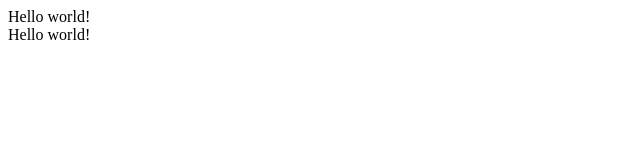
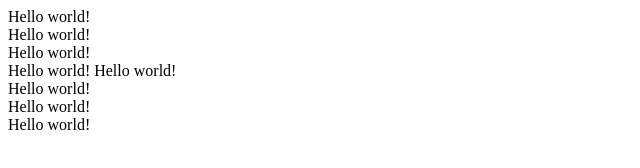
Before and after one commit to cho-sy/fastcampus_FE, a plain HTML site: page starter/index.html in a window 1280 px wide. Shown: the whole page, without its empty margins (0-640 px from the left). Drawn offline with Linux system fonts and the light colour scheme.

Commit message:
css 연결

```diff
--- a/starter/index.html
+++ b/starter/index.html
@@ -1,13 +1,22 @@
 <!DOCTYPE html>
 <html lang="en">
+
 <head>
-    <meta charset="UTF-8">
-    <meta http-equiv="X-UA-Compatible" content="IE=edge">
-    <meta name="viewport" content="width=device-width, initial-scale=1.0">
-    <title>Document</title>
+  <meta charset="UTF-8">
+  <meta http-equiv="X-UA-Compatible" content="IE=edge">
+  <meta name="viewport" content="width=device-width, initial-scale=1.0">
+  <title>Document</title>
 </head>
+
 <body>
-    <div>Hello world!       </div>
-    <span>Hello world!</span>
+  <span>Hello world!</span>
+  <div>Hello world!</div>
+  <div>Hello world!</div>
+  <span>Hello world! </span>
+  <span>Hello world! </span>
+  <div>Hello world!</div>
+  <div>Hello world!</div>
+  <span>Hello world! </span>
 </body>
+
 </html>
--- a/starter/main.css
+++ b/starter/main.css
@@ -0,0 +1,3 @@
+div {
+  color: red;
+}
--- /dev/null
+++ b/test/main.css
@@ -0,0 +1,4 @@
+div {
+  color: red;
+  font-size: 100px;
+}
```
Also changed, not shown: test/index.html (added, +13 -0 lines).
